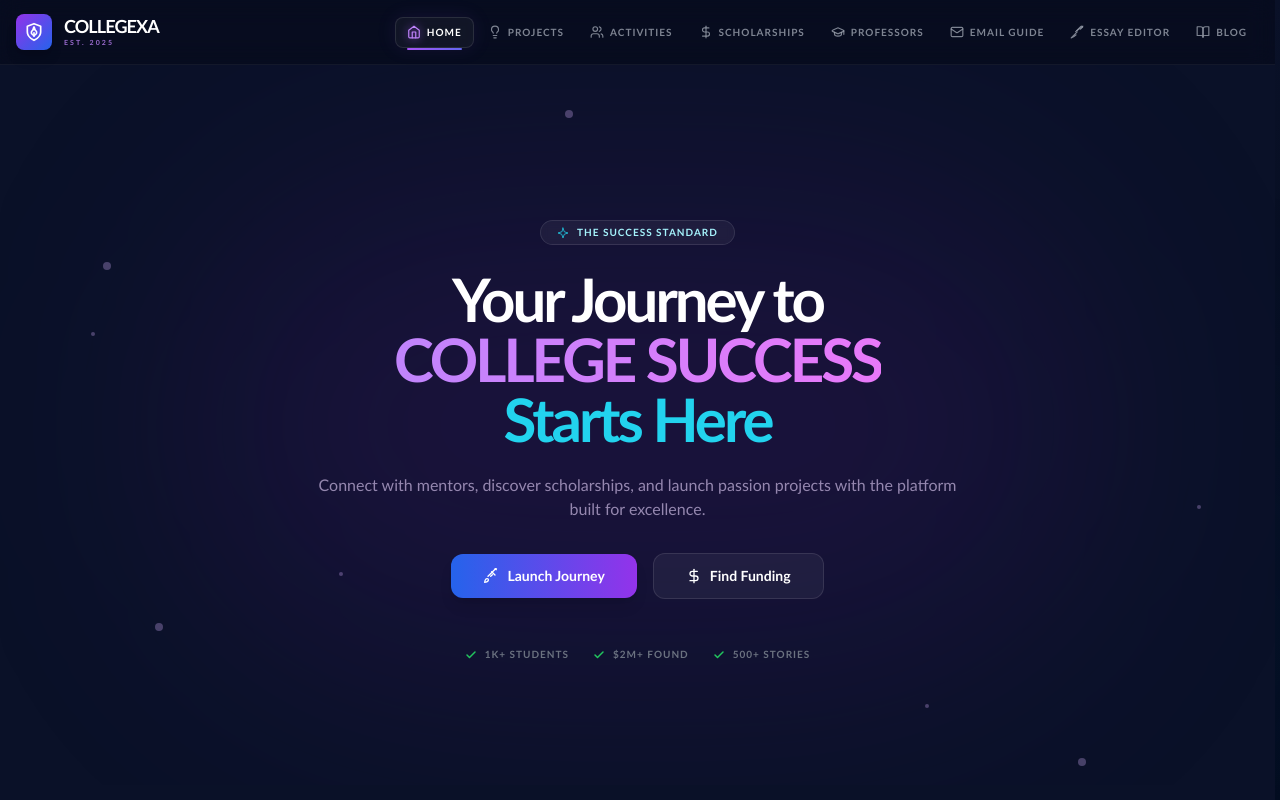
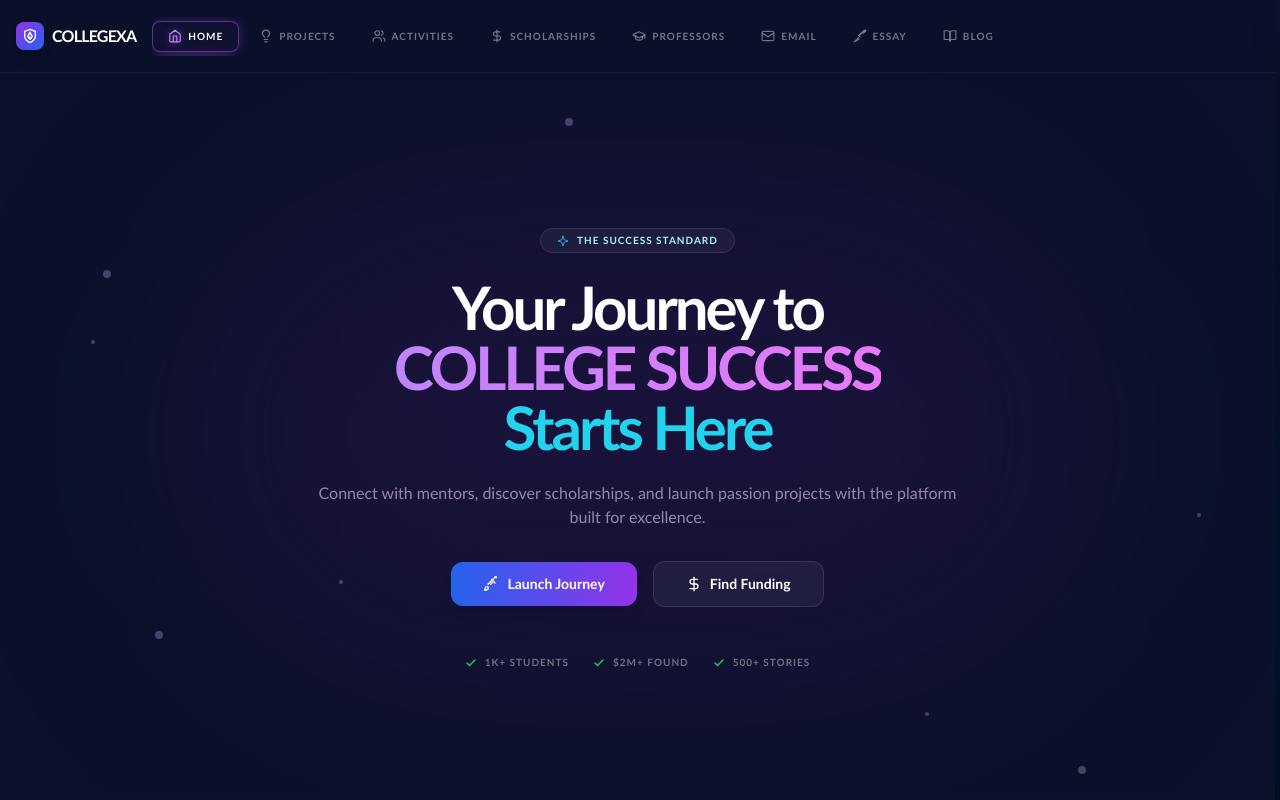
Before and after one commit to collegexaresources-dot/collegexa, a React (Vite) app in the folder copy-of-collegexa/: page / in a window 1280 px wide. Shown: the top 800 px of the page. Built offline with nearby package versions, Linux system fonts and the light colour scheme.

Commit message:
Update Header.tsx

```diff
--- a/copy-of-collegexa/components/Header.tsx
+++ b/copy-of-collegexa/components/Header.tsx
@@ -7,8 +7,6 @@ import { ScholarshipsIcon } from './icons/ScholarshipsIcon';
 import { ProfessorsIcon } from './icons/ProfessorsIcon';
 import { EmailGuideIcon } from './icons/EmailGuideIcon';
 import { BlogIcon } from './icons/BlogIcon';
-import { MenuIcon } from './icons/MenuIcon';
-import { CloseIcon } from './icons/CloseIcon';
 import { EssayEditorIcon } from './icons/EssayEditorIcon';
 
 interface NavItem {
@@ -22,8 +20,8 @@ const navItems: NavItem[] = [
   { name: 'Activities', icon: ActivitiesIcon },
   { name: 'Scholarships', icon: ScholarshipsIcon },
   { name: 'Professors', icon: ProfessorsIcon },
-  { name: 'Email Guide', icon: EmailGuideIcon },
-  { name: 'Essay Editor', icon: EssayEditorIcon },
+  { name: 'Email', icon: EmailGuideIcon },
+  { name: 'Essay', icon: EssayEditorIcon },
   { name: 'Blog', icon: BlogIcon },
 ];
 
@@ -37,30 +35,28 @@ const NavLink = memo(
     isActive: boolean;
     onClick: (e: React.MouseEvent) => void;
   }) => (
-    <li className="flex justify-center">
+    <li className="flex-shrink-0">
       <a
         href="#"
         onClick={onClick}
-        className={`relative group flex items-center gap-2 px-3 py-2 text-[10px] font-black tracking-widest uppercase transition-all duration-200 ${
-          isActive ? 'text-white' : 'text-gray-400/80 hover:text-white'
+        className={`relative flex items-center gap-1.5 px-4 py-2 text-[10px] font-black tracking-widest uppercase transition-all duration-200 ${
+          isActive ? 'text-white' : 'text-gray-400/70 hover:text-white'
         }`}
       >
         {isActive && (
-          <div className="absolute inset-0 bg-white/5 rounded-lg border border-white/10 backdrop-blur-md shadow-[0_0_20px_rgba(168,85,247,0.1)]" />
+          <>
+            <div className="absolute inset-0 bg-purple-500/5 rounded-lg border border-purple-500/50 backdrop-blur-md shadow-[0_0_15px_rgba(168,85,247,0.3)] animate-pulse-slow" />
+            <div className="absolute -bottom-1.5 left-2 right-2 h-0.5 bg-purple-500 rounded-full shadow-[0_0_10px_rgba(168,85,247,0.8)]" />
+          </>
         )}
         <div className="relative z-10 flex items-center gap-1.5">
           <item.icon
             className={`h-3.5 w-3.5 ${
-              isActive
-                ? 'text-purple-400 drop-shadow-[0_0_5px_rgba(168,85,247,0.8)]'
-                : 'text-current group-hover:text-purple-300'
+              isActive ? 'text-purple-400 drop-shadow-[0_0_3px_rgba(168,85,247,0.6)]' : 'text-current'
             }`}
           />
           <span>{item.name}</span>
         </div>
-        {isActive && (
-          <div className="absolute -bottom-0.5 left-3 right-3 h-[1.5px] bg-gradient-to-r from-purple-500 to-indigo-500 rounded-full" />
-        )}
       </a>
     </li>
   )
@@ -70,23 +66,19 @@ const Header: React.FC<{ activePage: string; onNavigate: (p: string) => void }>
   activePage,
   onNavigate,
 }) => {
-  const [isMenuOpen, setIsMenuOpen] = useState(false);
   const [scrolled, setScrolled] = useState(false);
 
   useEffect(() => {
-    const handleScroll = () => {
-      const isScrolled = window.scrollY > 15;
-      if (isScrolled !== scrolled) setScrolled(isScrolled);
-    };
+    const handleScroll = () => setScrolled(window.scrollY > 15);
     window.addEventListener('scroll', handleScroll, { passive: true });
     return () => window.removeEventListener('scroll', handleScroll);
-  }, [scrolled]);
+  }, []);
 
   const handleNav = useCallback(
     (page: string) => (e: React.MouseEvent) => {
       e.preventDefault();
-      onNavigate(page);
-      setIsMenuOpen(false);
+      const target = page === 'Email' ? 'Email Guide' : page === 'Essay' ? 'Essay Editor' : page;
+      onNavigate(target);
       window.scrollTo({ top: 0, behavior: 'smooth' });
     },
     [onNavigate]
@@ -96,64 +88,46 @@ const Header: React.FC<{ activePage: string; onNavigate: (p: string) => void }>
     <header
       className={`sticky top-0 z-[100] w-full transition-all duration-300 border-b ${
         scrolled
-          ? 'bg-[#030712]/95 backdrop-blur-2xl border-white/10 py-1.5 shadow-2xl'
-          : 'bg-[#030712]/85 xl:bg-[#030712]/40 backdrop-blur-xl xl:backdrop-blur-md border-white/5 py-3'
+          ? 'bg-[#0a1128]/98 backdrop-blur-2xl border-white/10 py-1 shadow-2xl'
+          : 'bg-[#0a1128]/90 xl:bg-[#0a1128]/40 backdrop-blur-xl xl:backdrop-blur-md border-white/5 py-3'
       }`}
       style={{ fontFamily: "'Calibri',sans-serif" }}
     >
       <div className="container mx-auto px-4">
-        <div className="flex items-center justify-between h-10 gap-2">
-          <div onClick={() => onNavigate('Home')} className="flex items-center gap-3 cursor-pointer group">
-            <div className="p-2 bg-gradient-to-br from-purple-600 to-blue-600 rounded-lg shadow-lg group-hover:scale-105 transition-transform">
-              <CollegeLogoIcon className="h-5 w-5 text-white" />
+        <div className="flex items-center justify-between h-12 gap-4">
+          <div onClick={() => onNavigate('Home')} className="flex items-center gap-2 cursor-pointer flex-shrink-0 group">
+            <div className="p-1.5 bg-gradient-to-br from-purple-600 to-blue-600 rounded-lg shadow-lg group-hover:scale-105 transition-transform">
+              <CollegeLogoIcon className="h-4 w-4 text-white" />
             </div>
-            <div className="flex flex-col">
-              <h1 className="text-lg font-black tracking-tighter text-white leading-none">COLLEGEXA</h1>
-              <p className="text-[7px] text-purple-400 font-bold tracking-[0.3em] uppercase mt-0.5 opacity-80">
-                EST. 2025
-              </p>
-            </div>
+            <h1 className="text-base font-black tracking-tighter text-white">COLLEGEXA</h1>
           </div>
 
-          <nav className="hidden xl:block">
-            <ul className="flex items-center space-x-0.5">
+          <nav className="flex-grow overflow-x-auto scrollbar-hide py-1">
+            <ul className="flex items-center space-x-1 pr-6">
               {navItems.map((i) => (
                 <NavLink
                   key={i.name}
                   item={i}
-                  isActive={activePage === i.name}
+                  isActive={
+                    activePage ===
+                    (i.name === 'Email' ? 'Email Guide' : i.name === 'Essay' ? 'Essay Editor' : i.name)
+                  }
                   onClick={handleNav(i.name)}
                 />
               ))}
             </ul>
           </nav>
-
-          <div className="xl:hidden">
-            <button
-              onClick={() => setIsMenuOpen(!isMenuOpen)}
-              className="p-2 text-gray-400 hover:text-white transition-colors rounded-lg hover:bg-white/5"
-              aria-label="Menu"
-            >
-              {isMenuOpen ? <CloseIcon className="h-5 w-5" /> : <MenuIcon className="h-5 w-5" />}
-            </button>
-          </div>
         </div>
       </div>
 
-      {isMenuOpen && (
-        <div className="xl:hidden bg-[#030712]/98 backdrop-blur-3xl absolute top-full left-0 w-full border-b border-white/10 shadow-2xl animate-in fade-in slide-in-from-top-2 duration-200">
-          <ul className="p-6 space-y-3">
-            {navItems.map((i) => (
-              <NavLink
-                key={i.name}
-                item={i}
-                isActive={activePage === i.name}
-                onClick={handleNav(i.name)}
-              />
-            ))}
-          </ul>
-        </div>
-      )}
+      <style>
+        {`
+          nav::-webkit-scrollbar { display: none; }
+          nav { -ms-overflow-style: none; scrollbar-width: none; }
+          @keyframes pulse-slow { 0%,100%{opacity:1}50%{opacity:0.7} }
+          .animate-pulse-slow { animation: pulse-slow 3s cubic-bezier(0.4,0,0.6,1) infinite; }
+        `}
+      </style>
     </header>
   );
 };
```
